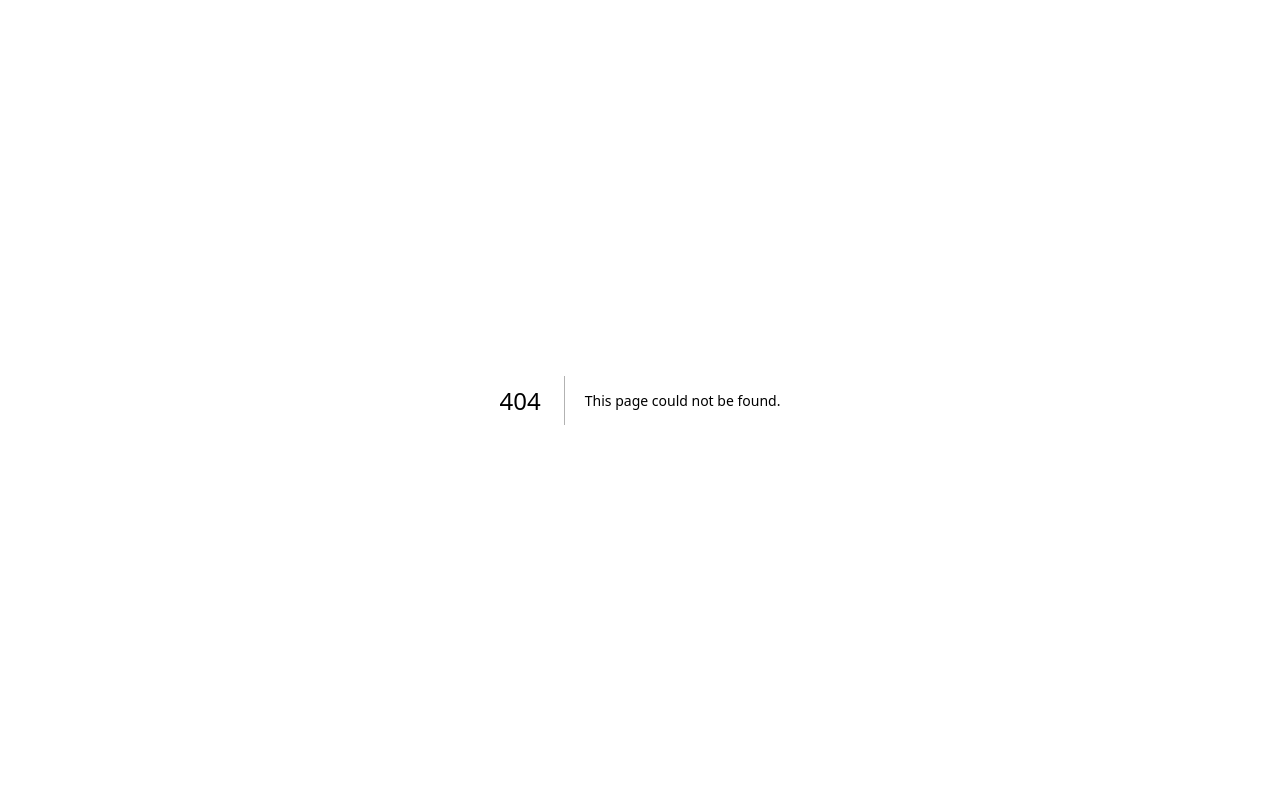
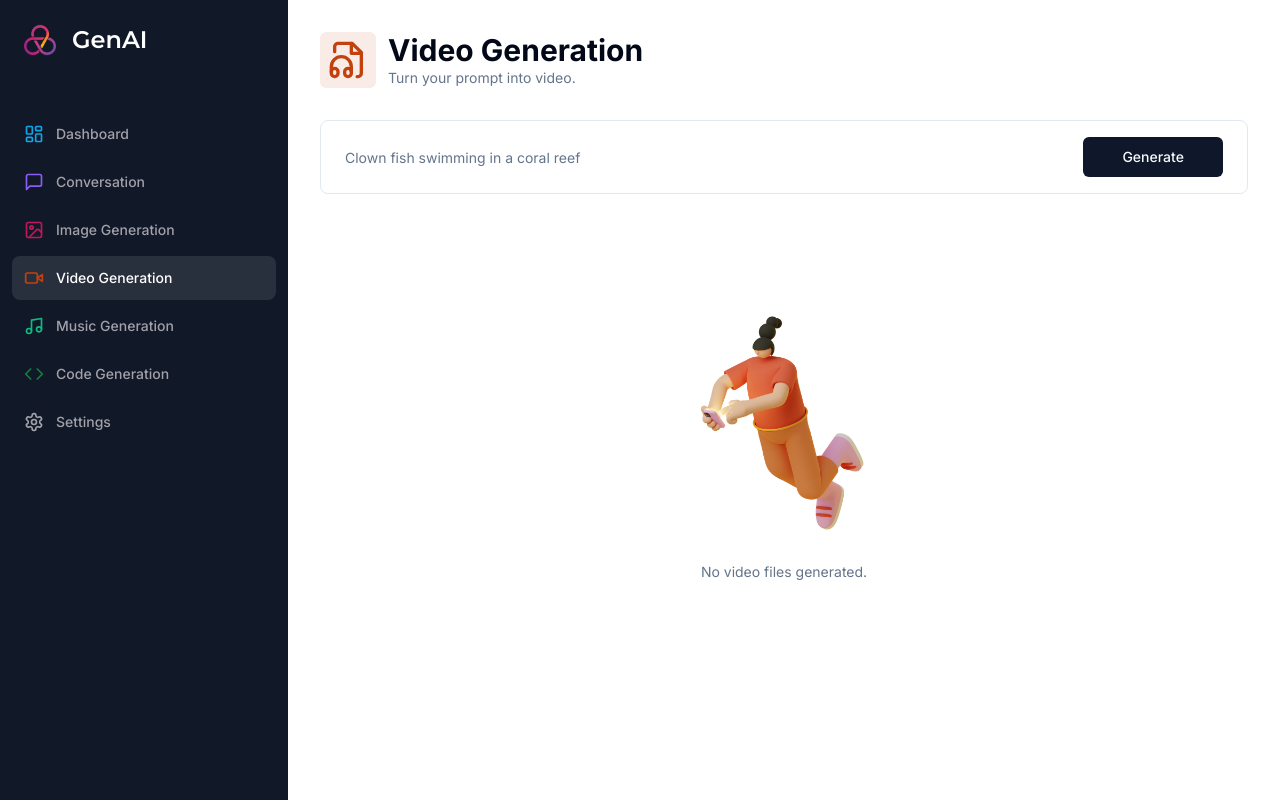
Before and after one commit to salmann7/genAI-saas-next13, a Next.js app: page /video in a window 1280 px wide. Before the commit this address had no page. Built offline with nearby package versions, Linux system fonts and the light colour scheme.

Commit message:
music generation ui and replicate api integration

```diff
--- /dev/null
+++ b/app/(dashboard)/(routes)/music/constants.ts
@@ -0,0 +1,7 @@
+import * as z from "zod";
+
+export const formSchema = z.object({
+  prompt: z.string().min(1, {
+    message: "Music prompt is required"
+  }),
+});
--- /dev/null
+++ b/app/(dashboard)/(routes)/music/page.tsx
@@ -0,0 +1,120 @@
+"use client";
+
+import * as z from "zod";
+import axios from "axios";
+import { useState } from "react";
+import { zodResolver } from "@hookform/resolvers/zod";
+import { useForm } from "react-hook-form";
+import { toast } from "react-hot-toast";
+import { useRouter } from "next/navigation";
+import { Music, Send } from "lucide-react";
+
+import { Heading } from "@/components/ui/heading";
+import { Button } from "@/components/ui/button";
+import { Input } from "@/components/ui/input";
+import { Form, FormControl, FormField, FormItem } from "@/components/ui/form";
+import { Loader } from "@/components/ui/loader";
+import { Empty } from "@/components/ui/empty";
+// import { useProModal } from "@/hooks/use-pro-modal";
+
+import { formSchema } from "./constants";
+
+const MusicPage = () => {
+//   const proModal = useProModal();
+  const router = useRouter();
+  const [music, setMusic] = useState<string>();
+
+  const form = useForm<z.infer<typeof formSchema>>({
+    resolver: zodResolver(formSchema),
+    defaultValues: {
+      prompt: "",
+    }
+  });
+
+  const isLoading = form.formState.isSubmitting;
+
+  const onSubmit = async (values: z.infer<typeof formSchema>) => {
+    try {
+      setMusic(undefined);
+
+      const response = await axios.post('/api/music', values);
+      console.log(response)
+
+      setMusic(response.data.audio);
+      form.reset();
+    } catch (error: any) {
+      if (error?.response?.status === 403) {
+        // proModal.onOpen();
+      } else {
+        toast.error("Something went wrong.");
+      }
+    } finally {
+      router.refresh();
+    }
+  }
+
+  return (
+    <div>
+      <Heading
+        title="Music Generation"
+        description="Turn your prompt into music."
+        icon={Music}
+        iconColor="text-emerald-500"
+        bgColor="bg-emerald-500/10"
+      />
+      <div className="px-4 lg:px-8">
+        <Form {...form}>
+          <form
+            onSubmit={form.handleSubmit(onSubmit)}
+            className="
+              rounded-lg
+              border
+              w-full
+              p-4
+              px-3
+              md:px-6
+              focus-within:shadow-sm
+              grid
+              grid-cols-12
+              gap-2
+            "
+          >
+            <FormField
+              name="prompt"
+              render={({ field }) => (
+                <FormItem className="col-span-12 lg:col-span-10">
+                  <FormControl className="m-0 p-0">
+                    <Input
+                      className="border-0 outline-none focus-visible:ring-0 focus-visible:ring-transparent"
+                      disabled={isLoading}
+                      placeholder="Piano solo"
+                      {...field}
+                    />
+                  </FormControl>
+                </FormItem>
+              )}
+            />
+            <Button className="col-span-12 lg:col-span-2 w-full" type="submit" disabled={isLoading} size="icon">
+              Generate
+            </Button>
+          </form>
+        </Form>
+        {isLoading && (
+          <div className="p-20">
+            <Loader />
+          </div>
+        )}
+        {!music && !isLoading && (
+          <Empty label="No music generated." />
+        )}
+        {music && (
+          <audio controls className="w-full mt-8">
+            <source src={music} />
+          </audio>
+        )}
+      </div>
+    </div>
+   );
+}
+
+export default MusicPage;
--- /dev/null
+++ b/app/(dashboard)/(routes)/video/constants.ts
@@ -0,0 +1,7 @@
+import * as z from "zod";
+
+export const formSchema = z.object({
+  prompt: z.string().min(1, {
+    message: "Prompt is required."
+  }),
+});
--- /dev/null
+++ b/app/(dashboard)/(routes)/video/page.tsx
@@ -0,0 +1,119 @@
+"use client";
+
+import * as z from "zod";
+import axios from "axios";
+import { useState } from "react";
+import { zodResolver } from "@hookform/resolvers/zod";
+import { useForm } from "react-hook-form";
+import { toast } from "react-hot-toast";
+import { FileAudio } from "lucide-react";
+import { useRouter } from "next/navigation";
+
+import { Heading } from "@/components/ui/heading";
+import { Button } from "@/components/ui/button";
+import { Input } from "@/components/ui/input";
+import { Form, FormControl, FormField, FormItem } from "@/components/ui/form";
+import { Loader } from "@/components/ui/loader";
+import { Empty } from "@/components/ui/empty";
+// import { useProModal } from "@/hooks/use-pro-modal";
+
+import { formSchema } from "./constants";
+
+const VideoPage = () => {
+  const router = useRouter();
+//   const proModal = useProModal();
+  const [video, setVideo] = useState<string>();
+
+  const form = useForm<z.infer<typeof formSchema>>({
+    resolver: zodResolver(formSchema),
+    defaultValues: {
+      prompt: "",
+    }
+  });
+
+  const isLoading = form.formState.isSubmitting;
+
+  const onSubmit = async (values: z.infer<typeof formSchema>) => {
+    try {
+      setVideo(undefined);
+
+      const response = await axios.post('/api/video', values);
+
+      setVideo(response.data[0]);
+      form.reset();
+    } catch (error: any) {
+      if (error?.response?.status === 403) {
+        // proModal.onOpen();
+      } else {
+        toast.error("Something went wrong.");
+      }
+    } finally {
+      router.refresh();
+    }
+  }
+
+  return (
+    <div>
+      <Heading
+        title="Video Generation"
+        description="Turn your prompt into video."
+        icon={FileAudio}
+        iconColor="text-orange-700"
+        bgColor="bg-orange-700/10"
+      />
+      <div className="px-4 lg:px-8">
+        <Form {...form}>
+          <form
+            onSubmit={form.handleSubmit(onSubmit)}
+            className="
+              rounded-lg
+              border
+              w-full
+              p-4
+              px-3
+              md:px-6
+              focus-within:shadow-sm
+              grid
+              grid-cols-12
+              gap-2
+            "
+          >
+            <FormField
+              name="prompt"
+              render={({ field }) => (
+                <FormItem className="col-span-12 lg:col-span-10">
+                  <FormControl className="m-0 p-0">
+                    <Input
+                      className="border-0 outline-none focus-visible:ring-0 focus-visible:ring-transparent"
+                      disabled={isLoading}
+                      placeholder="Clown fish swimming in a coral reef"
+                      {...field}
+                    />
+                  </FormControl>
+                </FormItem>
+              )}
+            />
+            <Button className="col-span-12 lg:col-span-2 w-full" type="submit" disabled={isLoading} size="icon">
+              Generate
+            </Button>
+          </form>
+        </Form>
+        {isLoading && (
+          <div className="p-20">
+            <Loader />
+          </div>
+        )}
+        {!video && !isLoading && (
+          <Empty label="No video files generated." />
+        )}
+        {video && (
+          <video controls className="w-full aspect-video mt-8 rounded-lg border bg-black">
+            <source src={video} />
+          </video>
+        )}
+      </div>
+    </div>
+   );
+}
+
+export default VideoPage;
--- /dev/null
+++ b/app/api/music/route.ts
@@ -0,0 +1,53 @@
+import Replicate from "replicate";
+import { auth } from "@clerk/nextjs";
+import { NextResponse } from "next/server";
+
+// import { incrementApiLimit, checkApiLimit } from "@/lib/api-limit";
+// import { checkSubscription } from "@/lib/subscription";
+
+const replicate = new Replicate({
+  auth: process.env.REPLICATE_API_TOKEN!,
+});
+
+export async function POST(
+  req: Request
+) {
+  try {
+    const { userId } = auth();
+    const body = await req.json();
+    const { prompt  } = body;
+
+    if (!userId) {
+      return new NextResponse("Unauthorized", { status: 401 });
+    }
+
+    if (!prompt) {
+      return new NextResponse("Prompt is required", { status: 400 });
+    }
+
+    // const freeTrial = await checkApiLimit();
+    // const isPro = await checkSubscription();
+
+    // if (!freeTrial && !isPro) {
+    //   return new NextResponse("Free trial has expired. Please upgrade to pro.", { status: 403 });
+    // }
+
+    const response = await replicate.run(
+      "riffusion/riffusion:8cf61ea6c56afd61d8f5b9ffd14d7c216c0a93844ce2d82ac1c9ecc9c7f24e05",
+      {
+        input: {
+          prompt_a: prompt
+        }
+      }
+    );
+
+    // if (!isPro) {
+    //   await incrementApiLimit();
+    // }
+
+    return NextResponse.json(response);
+  } catch (error) {
+    console.log('[MUSIC_ERROR]', error);
+    return new NextResponse("Internal Error", { status: 500 });
+  }
+};
--- a/package.json
+++ b/package.json
@@ -34,6 +34,7 @@
     "react-hook-form": "^7.45.2",
     "react-hot-toast": "^2.4.1",
     "react-markdown": "^8.0.7",
+    "replicate": "^0.12.3",
     "tailwind-merge": "^1.14.0",
     "tailwindcss": "3.3.3",
     "tailwindcss-animate": "^1.0.6",
```
Also changed, not shown: 1 other file (tests, documents, lock files or other folders).
